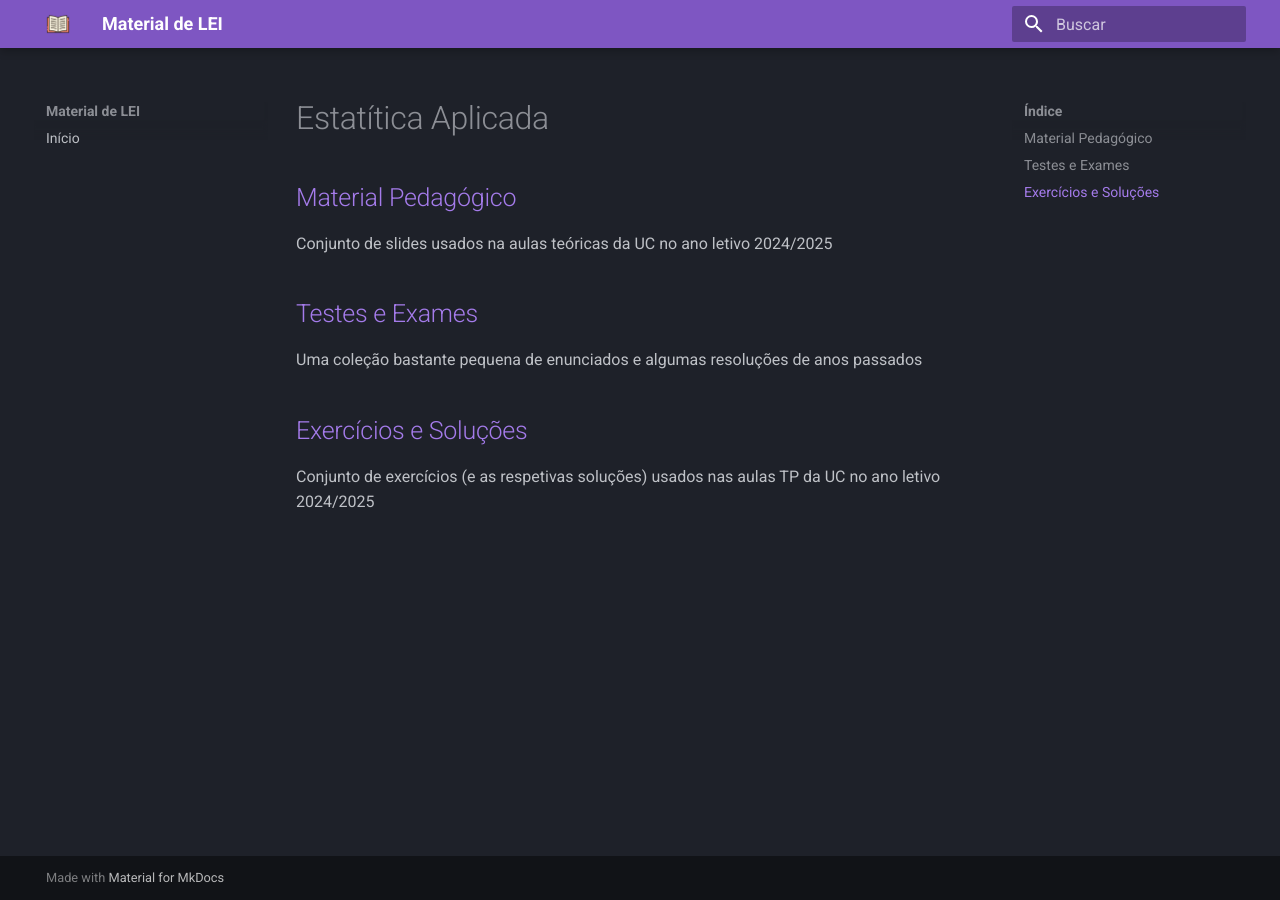
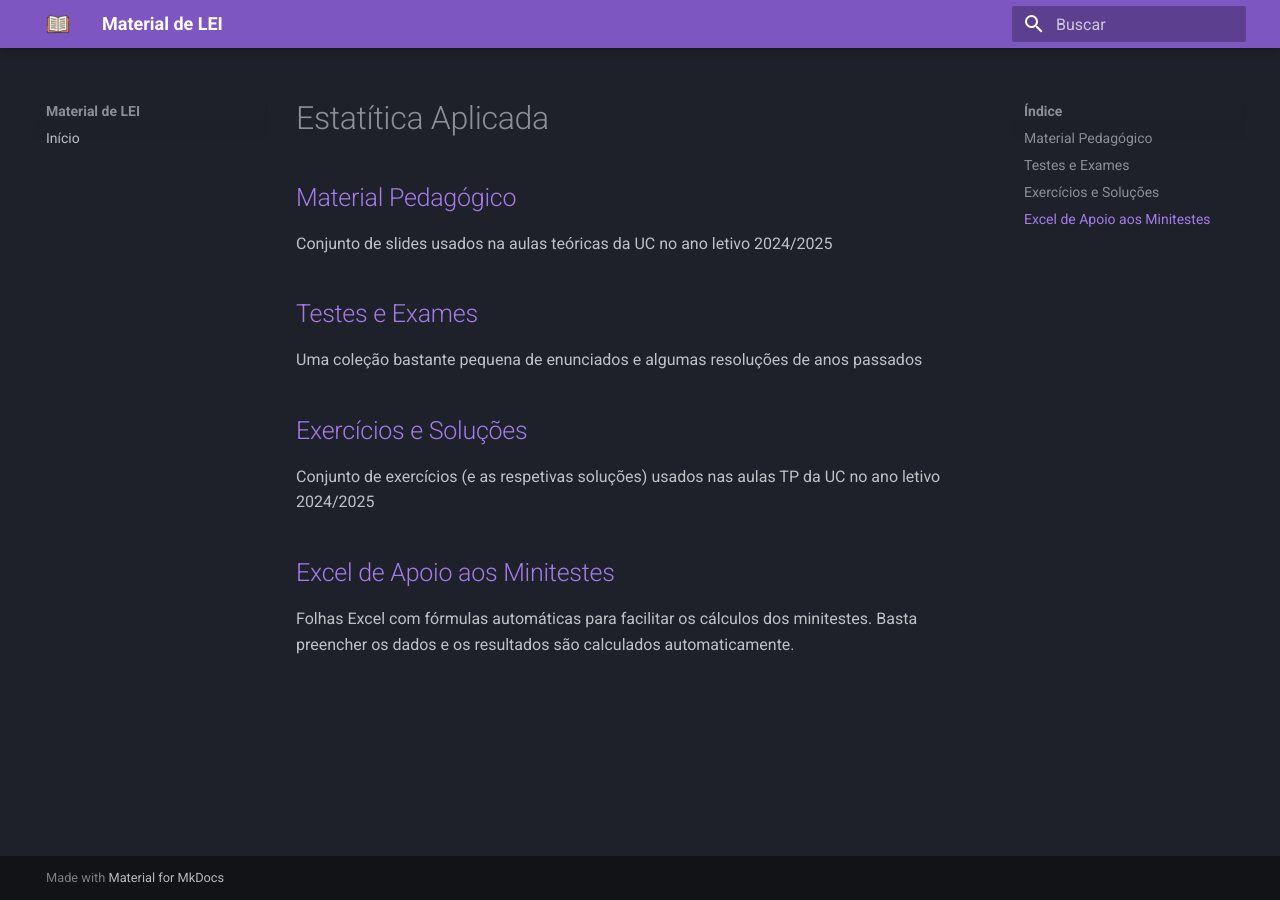
Before and after one commit to eduardo106919/LEI-Material-Estudo, an MkDocs documentation site: the page built from docs/EA/README.md, in a window 1280 px wide. Built offline with MkDocs 1.6.1 and Material for MkDocs 9.7.7, drawn with Linux system fonts in a browser that asks for light colours.

Commit message:
Alteração em SO e adicionei excel de EA

```diff
--- a/docs/EA/README.md
+++ b/docs/EA/README.md
@@ -8,3 +8,6 @@ Uma coleção bastante pequena de enunciados e algumas resoluções de anos pass
 
 ## [Exercícios e Soluções](Exercícios%20e%20Soluções/README.md)
 Conjunto de exercícios (e as respetivas soluções) usados nas aulas TP da UC no ano letivo 2024/2025
+
+## [Excel de Apoio aos Minitestes](Minitestes/README.md)
+Folhas Excel com fórmulas automáticas para facilitar os cálculos dos minitestes. Basta preencher os dados e os resultados são calculados automaticamente.
```
Also changed, not shown: docs/EA/Minitestes/README.md (added, +10 -0 lines), docs/FM/Testes e Exames/README.md (added, +15 -0 lines), 12 other files.
